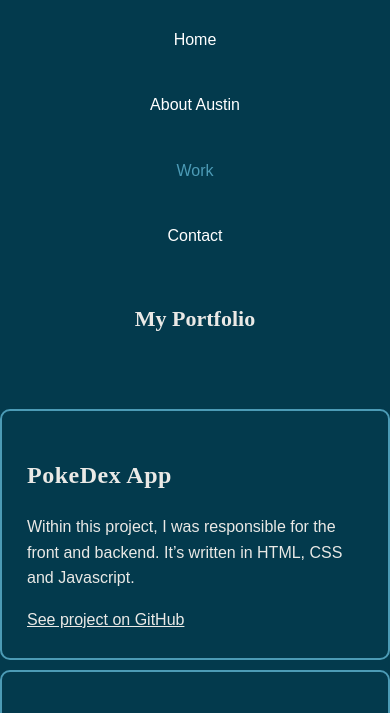
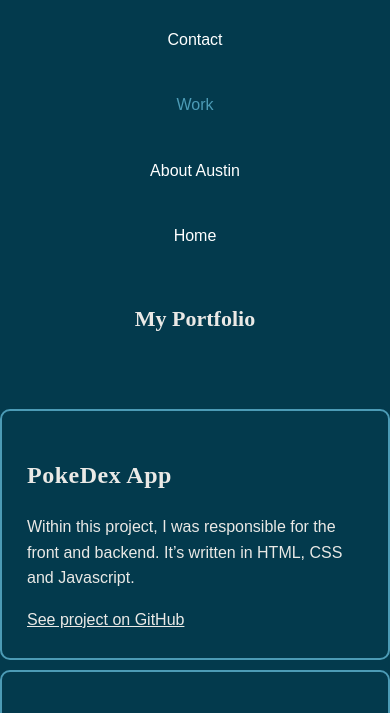
Before and after one commit to austinquintana/portfolio-website, a plain HTML site: page work.html in a window 390 px wide. Shown: the part 121-834 px from the top of the page. Drawn offline with Linux system fonts and the light colour scheme; a script that the page names is missing.

Commit message:
Update style.production.css

```diff
--- a/css/style.production.css
+++ b/css/style.production.css
@@ -621,7 +621,7 @@ td {
   }
 
   .nav-right {
-    flex-direction: column; /* Stack menu items vertically on mobile */
+    flex-direction: column-reverse; /* Stack menu items vertically on mobile */
     text-align: center; /* Center-align menu items on mobile */
   }
 
```
